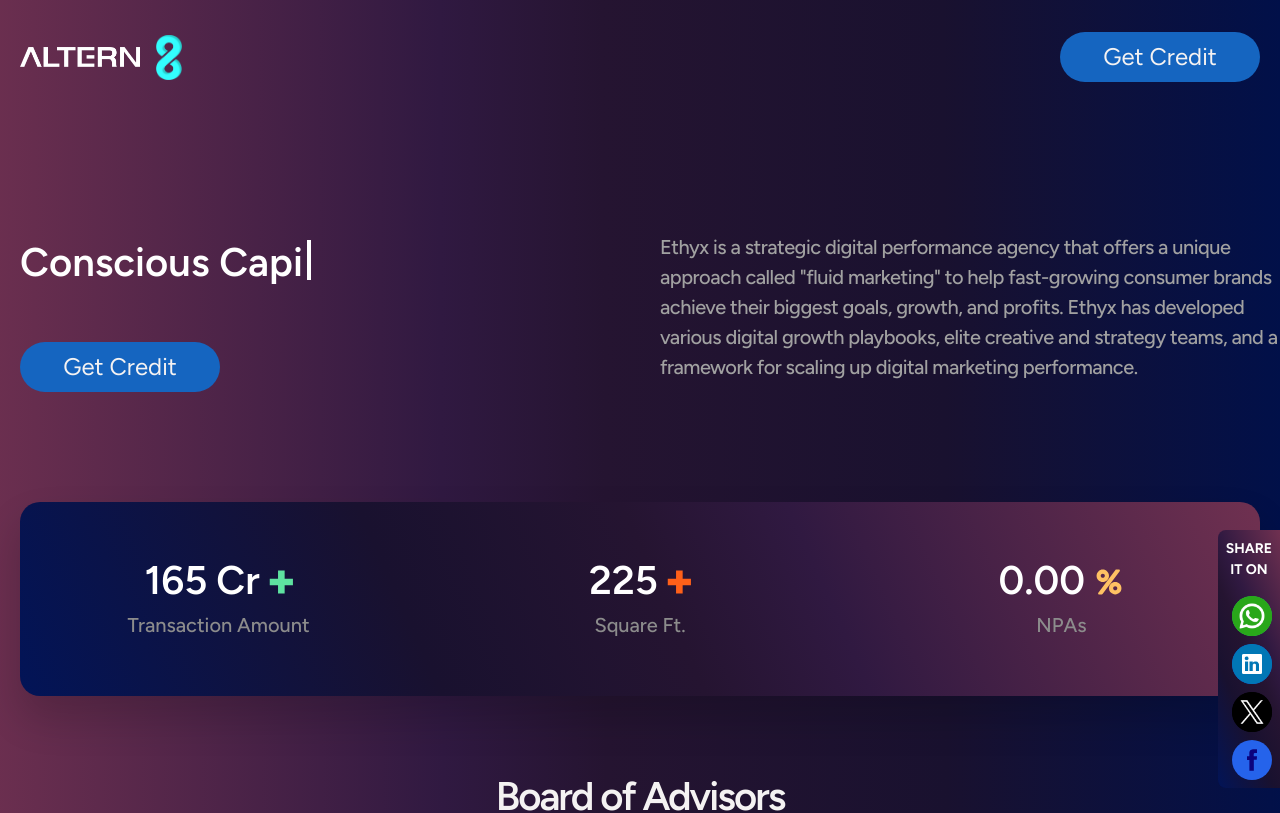
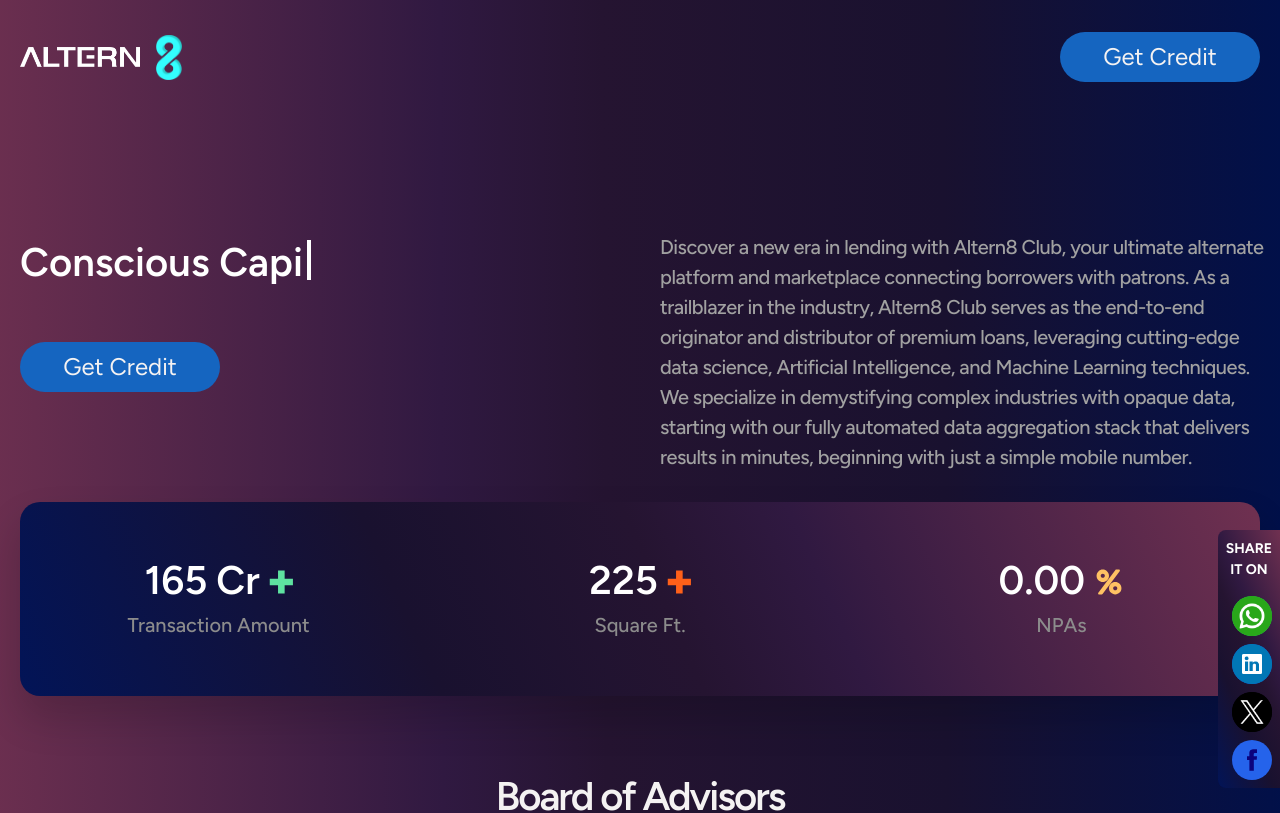
Before and after one commit to pranavnahar/altern8-repo, a Next.js app: page / in a window 1280 px wide. Shown: the top 813 px of the page. Built offline with nearby package versions, Linux system fonts and the light colour scheme.

Commit message:
fixed chatbox, dasbboard chart, add new project button, landing page text

```diff
--- a/src/app/(dashboard)/dashboard/page.tsx
+++ b/src/app/(dashboard)/dashboard/page.tsx
@@ -21,7 +21,7 @@ const page = () => {
           <UpcomingProjects />
         </div>
         <div className="flex-1">
-          <ChartCalender sanctionedLimit={0} />
+          <ChartCalender sanctionedLimit={7000000} />
         </div>
       </div>
     </>
--- a/src/components/DrawTabs/Documents.tsx
+++ b/src/components/DrawTabs/Documents.tsx
@@ -406,7 +406,7 @@ function Documents() {
     }
   }, [admin]);
 
-  const handleOnclick = admin ? () => router.push(`/draw/document-preview`) : () => {};
+  const handleOnclick = admin ? () => router.push(`/draw/document-preview`) : () => { };
 
   return (
     <div>
--- a/src/components/Landing-page/ContactUsForm.tsx
+++ b/src/components/Landing-page/ContactUsForm.tsx
@@ -1,7 +1,7 @@
 // @ts-nocheck
 import { useState, ChangeEvent, FormEvent } from 'react';
 import { motion } from 'framer-motion';
-import { showToast } from '../../Utils/show-toasts';
+import { useToast } from '../../Utils/show-toasts';
 import LoadingSpinner from '../LoadingSpinner';
 import { Checkbox } from '../../components/ui/checkbox';
 import { Button } from '../ui/button';
@@ -58,7 +58,7 @@ const ContactUsForm = () => {
       (name === 'company_name' && value.length > 200) ||
       (name === 'company_query' && value.length > 400)
     ) {
-      showToast(
+      useToast(
         `${name === 'company_name' ? 'Company name' : 'Comments'} should be less than ${name === 'company_name' ? 200 : 400
         } characters`,
         'info',
@@ -82,18 +82,18 @@ const ContactUsForm = () => {
     const emailRegex = /^[^\s@]+@[^\s@]+\.[^\s@]{2,}$/;
 
     if (company_name.length < 3 || company_email.length < 3 || company_query.length < 10) {
-      showToast(`Input value should not be too small or empty`, 'info');
+      useToast(`Input value should not be too small or empty`, 'info');
       return;
     }
 
     if (!emailRegex.test(company_email)) {
-      showToast(`Invalid email format`, 'info');
+      useToast(`Invalid email format`, 'info');
       return;
     }
 
     const isAnyChoiceSelected = choices.some(choice => formData[choice] === true);
     if (!isAnyChoiceSelected) {
-      showToast(`Choose at least one area of interest`, 'info');
+      useToast(`Choose at least one area of interest`, 'info');
       return;
     }
 
@@ -106,7 +106,7 @@ const ContactUsForm = () => {
       });
 
       if (response.ok) {
-        showToast(`Form submitted successfully!`, 'info');
+        useToast(`Form submitted successfully!`, 'info');
         setFormData({
           ...initialFormState,
           ...Object.fromEntries(choices.map(choice => [choice, false])),
@@ -116,7 +116,7 @@ const ContactUsForm = () => {
       }
     } catch (error) {
       console.error('Error submitting form:', error);
-      showToast(`Submission failed!`, 'info');
+      useToast(`Submission failed!`, 'info');
     } finally {
       setLoading(false);
     }
--- a/src/components/Landing-page/Hero.tsx
+++ b/src/components/Landing-page/Hero.tsx
@@ -136,12 +136,14 @@ const HeroSection: React.FC = () => {
                             whileHover={{ scale: 0.9, opacity: 0.9 }}
                             className="flex-1 relative text-xl mt-[150px] tracking-[-0.5px] font-medium text-background-black-font"
                         >
-                            Ethyx is a strategic digital performance agency that offers a
-                            unique approach called "fluid marketing" to help fast-growing
-                            consumer brands achieve their biggest goals, growth, and profits.
-                            Ethyx has developed various digital growth playbooks, elite
-                            creative and strategy teams, and a framework for scaling up
-                            digital marketing performance.
+
+                            Discover a new era in lending with Altern8 Club, your ultimate alternate platform and
+                            marketplace connecting borrowers with patrons. As a trailblazer in the industry,
+                            Altern8 Club serves as the end-to-end originator and distributor of premium loans,
+                            leveraging cutting-edge data science, Artificial Intelligence, and Machine Learning
+                            techniques. We specialize in demystifying complex industries with opaque data,
+                            starting with our fully automated data aggregation stack that delivers results in
+                            minutes, beginning with just a simple mobile number.
                         </motion.div>
                     </div>
                 </div>
--- a/src/components/dashboard/Upcoming-Projects/UpcomingProjects.tsx
+++ b/src/components/dashboard/Upcoming-Projects/UpcomingProjects.tsx
@@ -16,7 +16,7 @@ const UpcomingProjects = () => {
       <div className=" flex justify-center items-center">
         <Button
           className="text-white self-center mt-3 bg-gradient-to-br from-blue-400 via-blue-500 to-blue-700 hover:bg-gray-500"
-          onClick={() => router.push('/projects-list')}
+          onClick={() => router.push('/projects')}
         >
           Add New Project
         </Button>
--- a/src/components/mui/Chatbox.tsx
+++ b/src/components/mui/Chatbox.tsx
@@ -205,7 +205,7 @@ const ChatBox: React.FC<{
       }}
     >
       <DialogTitle style={{ color: 'white' }}>
-        <span className="text-white">Chat with Admin</span>
+        <span className="text-white font-medium text-[22px]">Chat with Admin</span>
         <IconButton
           aria-label="close"
           onClick={onClose}
@@ -223,7 +223,7 @@ const ChatBox: React.FC<{
         <div
           ref={chatContainerRef}
           // ref for scroll
-          className="[background:linear-gradient(269.75deg,_#011049,_#19112f_25.75%,_#251431_51.79%,_#301941_64.24%,_#6e3050)] p-4 rounded-lg"
+          className="mt-5"
         >
           {/* showing all the messages */}
           {messages.map((message, index) => (
@@ -275,7 +275,7 @@ const ChatBox: React.FC<{
             <input
               type="text"
               placeholder="Type your message..."
-              className="w-full px-3 py-2 rounded-full bg-gray-800 border border-gray-500 text-gray-300 focus:outline-none focus:ring focus:border-blue-500"
+              className="w-full px-3 py-2 rounded-full bg-gray-800 bg-opacity-20 border border-gray-500 text-gray-300 focus:outline-none focus:ring focus:border-blue-500"
               value={newMessage}
               onChange={e => setNewMessage(e.target.value)}
               onKeyDown={e => {
```
Also changed, not shown: 1 other file (tests, documents, lock files or other folders).
